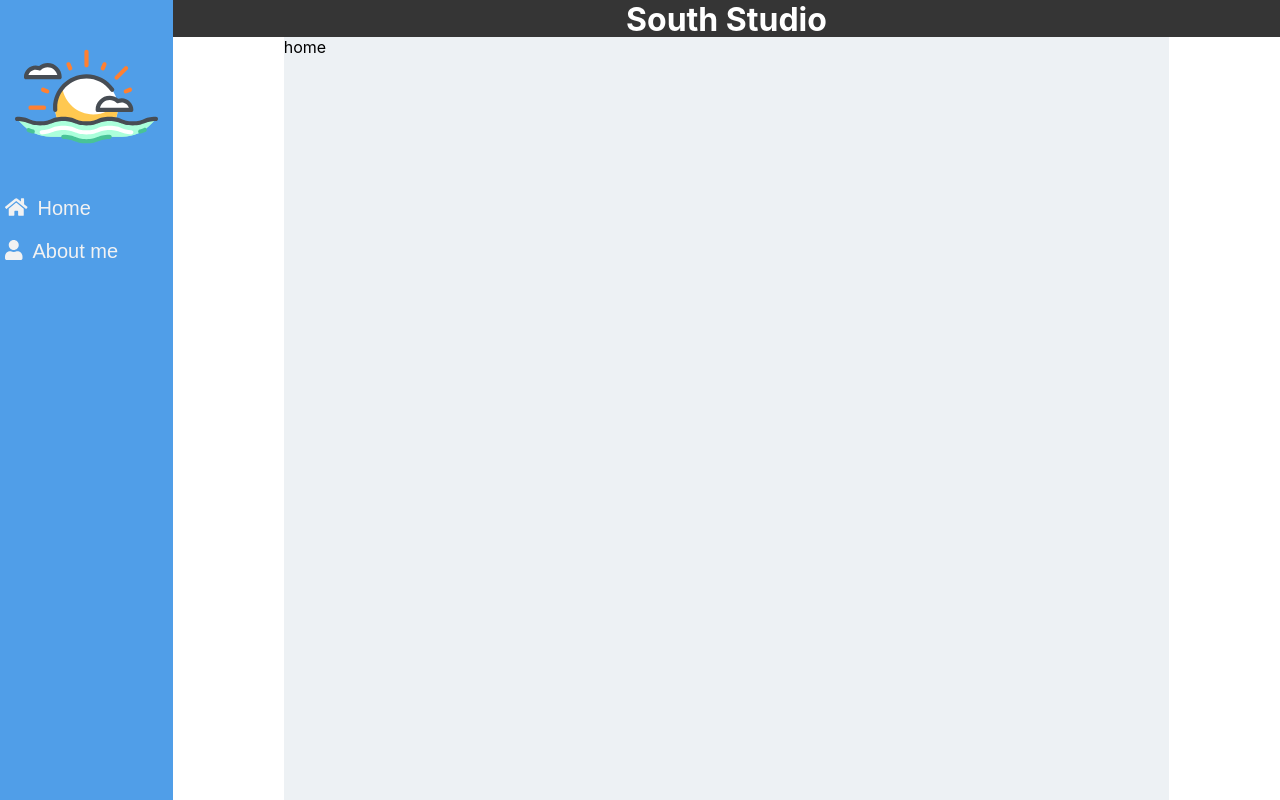
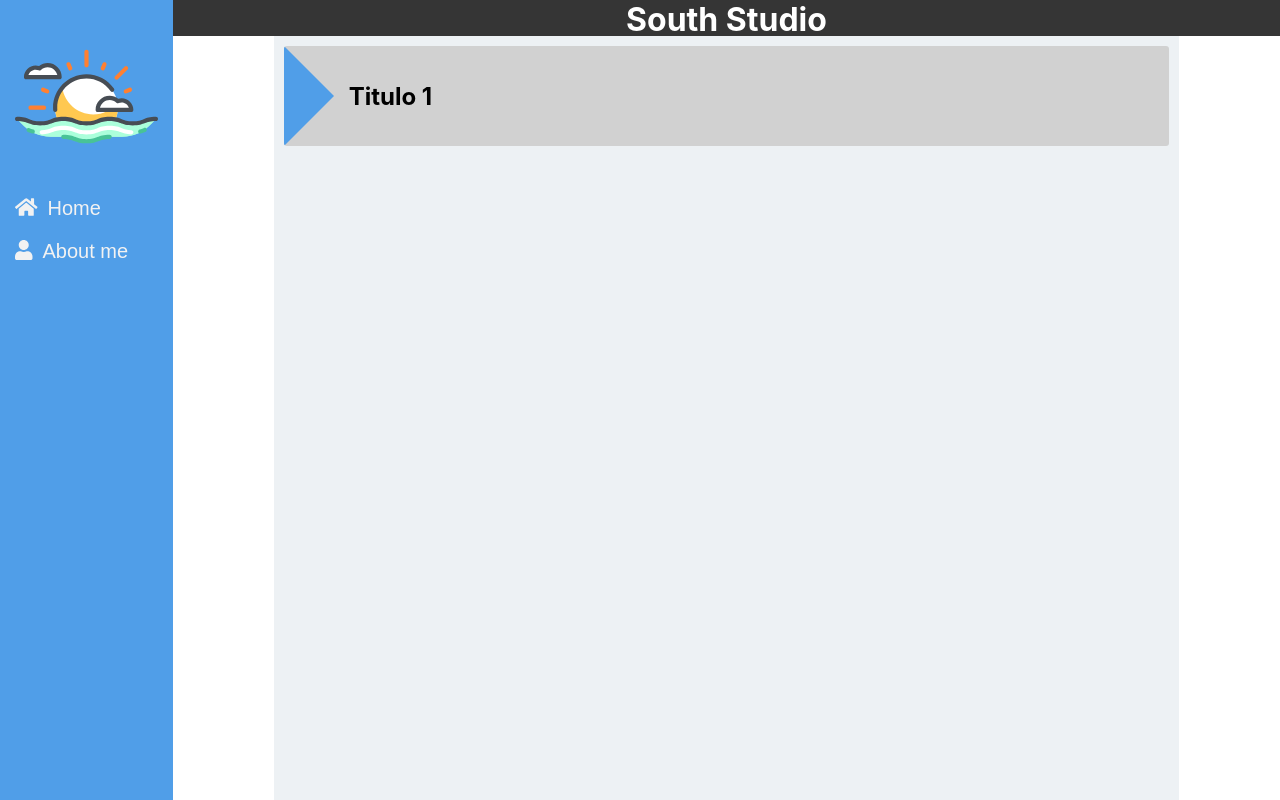
Before and after one commit to JAlvarezV94/southstudio-blog, a React app: page / in a window 1280 px wide. Built offline with nearby package versions, Linux system fonts and the light colour scheme.

Commit message:
Creating dummy data helper class. Programing transition of cards.

```diff
--- a/src/components/app.js
+++ b/src/components/app.js
@@ -13,7 +13,7 @@ export default class App extends React.Component{
         this.state = {
             currentPage: {
                 title: "South Studio",
-                content: "home"
+                content: 1
             },
             buttons: [
                 {id: 1, text: "Home", icon: "home", onClick: this.onButtonClick.bind(this)},
@@ -39,7 +39,7 @@ export default class App extends React.Component{
 
     onButtonClick(currentButton) {
         this.setState({currentPage: {
-                content: currentButton === 1 ? "Home" : "About me",
+                content: currentButton === 1 ? 1 : 2,
                 title: "South Studio",
             }
         });
--- a/src/components/maincontainer.css
+++ b/src/components/maincontainer.css
@@ -1,6 +1,7 @@
 .main-container{
     height: 100%;
     width: 100%;
+    display: contents;
 }
 
 .main-container > div{
@@ -9,4 +10,5 @@
     min-width: 768px;
     margin: auto;
     background-color: #edf1f4;
+    padding: 10px;
 }
--- a/src/components/maincontainer.js
+++ b/src/components/maincontainer.js
@@ -1,5 +1,7 @@
 import React from 'react';
 import './maincontainer.css';
+import PostCard from './postcard';
+import GetPostList from '../data/dummydata';
 
 export default class MainContainer extends React.Component{
 
@@ -8,9 +10,26 @@ export default class MainContainer extends React.Component{
             <div className="main-container">
 
                 <div>
-                    {this.props.content}
+                    {this.contentToShow(this.props.content)}
                 </div>
             </div>
         );
     }
+
+    contentToShow(contentId){
+        var content;
+
+        switch(contentId){
+            case 1:
+                var dummyData = GetPostList();
+                content = <PostCard Title={dummyData[0].Title} TextContent={dummyData[0].Content}/>
+                break;
+            case 2:
+                break;
+            default:
+                break;
+        }
+
+        return content;
+    }
 }
--- a/src/components/menu.css
+++ b/src/components/menu.css
@@ -21,6 +21,7 @@
     background-color: #509ee8;
     color: #f2f2f2;
     transition: background-color 0.6s;
+    padding-left: 15px;
 }
 
 .menu-element > button:hover{
--- /dev/null
+++ b/src/components/postcard.css
@@ -0,0 +1,51 @@
+.post-card{
+    background-color: #d1d1d1;
+    border-radius: 3px;
+    height: 100px;
+    overflow: hidden;
+    display: flex;
+    align-items: center;
+}
+
+.post-card > h2{
+    margin-left: 15px;
+}
+
+.post-title{
+    margin: 0;
+}
+
+.triangle{
+    height: 0;
+    width: 0;
+    border-top: 50px solid transparent;
+    border-bottom: 50px solid transparent;
+    border-left: 50px solid #509ee8;
+}
+
+.read-post-message{
+    height: 100%;
+    background-color: #509ee8;
+    color: #fefefe;
+    width: 0;
+    display: flex;
+    justify-content: center;
+    align-items: center;
+    transition: width 1s;
+}
+
+.read-post-message > p{
+    color: transparent;
+    min-width: 100px;
+    padding: 0;
+    margin: 0 0 0 10px;
+    transition: color 2s;
+}
+
+.post-card:hover > .read-post-message{
+    width: 100px;
+}
+
+.post-card:hover > .read-post-message > p{
+    color: #fefefe;
+}
--- /dev/null
+++ b/src/components/postcard.js
@@ -0,0 +1,18 @@
+import React from 'react';
+import './postcard.css';
+
+function PostCard(props) {
+    return(
+        <div className="post-card">
+            <div className="read-post-message">
+                <p>Leer post...</p>
+            </div>
+            <div className="triangle"></div>
+            <h2 className="post-title">
+                {props.Title}
+            </h2>
+        </div>
+    );
+}
+
+export default PostCard;
--- /dev/null
+++ b/src/data/dummydata.js
@@ -0,0 +1,38 @@
+const GetPostList = () => {
+    var post = [
+        {
+            Title: "Titulo 1",
+            Content: "Lorem ipsum dolor sit amet, consectetur adipiscing elit. Maecenas odio metus, "
+            +"eleifend sit amet varius nec, mollis in arcu. Vestibulum convallis fermentum ante nec ornare. "
+            +"Aliquam lobortis rutrum orci lacinia mollis. Nunc mollis ex id ex ullamcorper rhoncus. Etiam leo "
+            +"nisl, maximus a hendrerit nec, tincidunt in sapien. Fusce non elit velit. Nullam vel semper risus. "
+            +"Phasellus iaculis ultrices tincidunt. Maecenas in erat placerat, vestibulum eros ut, tincidunt magna. "
+            +"Aliquam at ante eu felis maximus consectetur at in massa."
+            +"Curabitur consequat sem et eros vestibulum egestas. Nam rhoncus interdum gravida. Nunc sem magna, "
+            +"commodo et nisl quis, egestas consectetur tortor. Sed leo erat, rutrum eget ligula sed, faucibus consequat orci. "
+            +"Nunc posuere ac nibh in consequat. Fusce elit dui, posuere eget auctor at, mattis ac orci. Sed efficitur enim sit "
+            +"amet odio finibus, nec gravida felis fermentum. Aliquam purus eros, pharetra lobortis risus vel, "
+            +"ornare ultrices eros. Ut facilisis neque et luctus rhoncus. Aenean vel neque ac enim blandit posuere. "
+            +"Aenean id libero in metus luctus pharetra. Proin vel vestibulum mi. Mauris ut dui eget mauris tempor "
+            +"fringilla condimentum eu urna. Donec arcu orci, laoreet nec eros in, rhoncus lobortis arcu. Proin in nisl "
+            +"quis augue vestibulum dignissim. Nullam vestibulum lobortis sodales."
+            +"Maecenas dictum efficitur sem quis mattis. Maecenas eget est est. Aliquam libero odio, malesuada vel dolor "
+            +"vitae, molestie vulputate est. Donec eget arcu et nulla ultricies posuere ac id tortor. Proin sollicitudin "
+            +"lacus in nulla mattis ornare. Nunc venenatis neque eu faucibus venenatis. Pellentesque lobortis commodo mi, "
+            +"vitae fermentum mi aliquet ac."
+            +"Donec ac sagittis eros, non posuere felis. Suspendisse fermentum mauris sit amet fringilla eleifend. "
+            +"Nulla fringilla, enim ut congue molestie, mauris est volutpat lacus, id lacinia quam lorem in urna. "
+            +"Maecenas vel eros vitae velit faucibus maximus. Vestibulum vitae ante eu elit dignissim sollicitudin "
+            +"non vitae ligula. Nullam et accumsan nisl. Nam feugiat nisl in cursus accumsan. Lorem ipsum dolor sit amet, "
+            +"consectetur adipiscing elit."
+            +"Aliquam faucibus accumsan purus vitae fermentum. In luctus, felis et egestas pharetra, tortor nisl suscipit "
+            +"nibh, vel eleifend tortor mauris eleifend arcu. Nullam purus magna, vestibulum ac aliquet ut, molestie at dui. "
+            +"In malesuada sem ut fringilla aliquam. Sed eget euismod felis, vitae accumsan nisl. Fusce vulputate nibh vel "
+            +"consequat condimentum. In euismod sapien vitae felis malesuada gravida."
+        }
+    ];
+
+    return post;
+}
+
+export default GetPostList;
```
